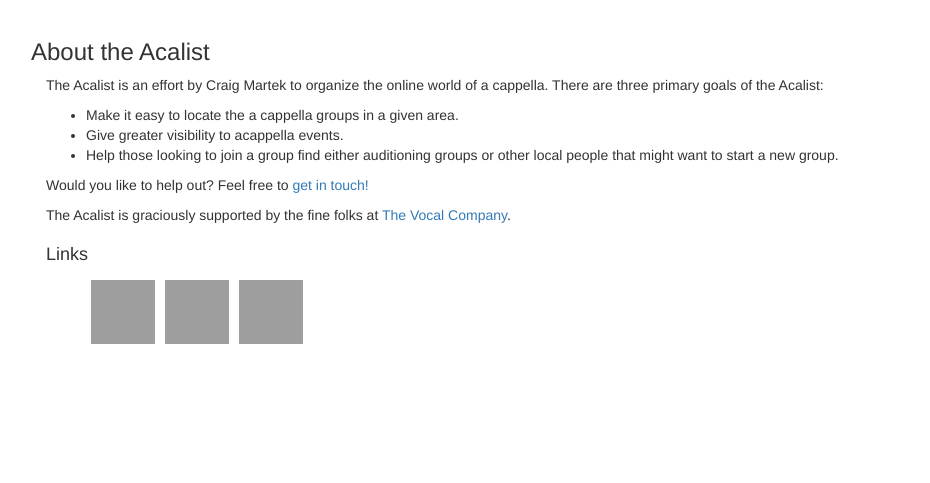
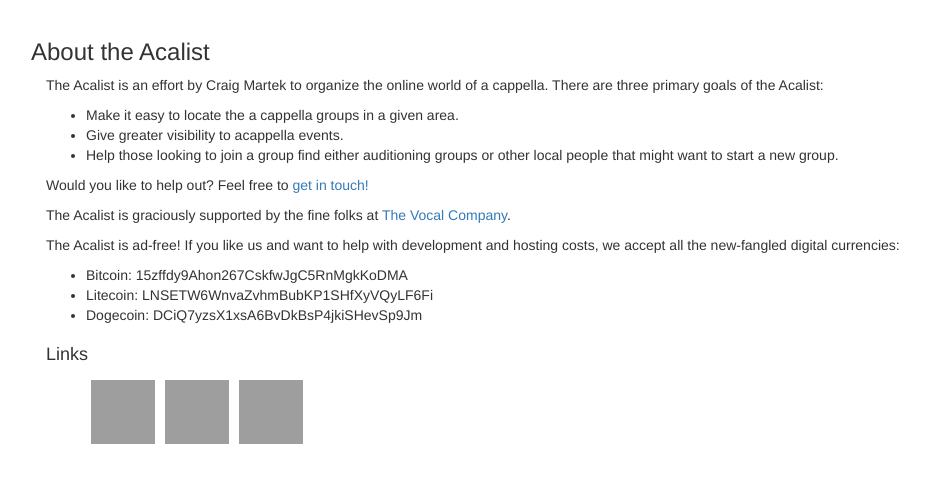
Before and after one commit to craigatron/acalist, a Django app: template comingsoon/templates/comingsoon/about.html in a window 1280 px wide. Shown: the part 51-534 px from the top of the page, without its empty margins (54-984 px from the left). Run offline with Django 3.2, Linux system fonts and the light colour scheme; the template is opened without the code that fills it, so the values that code supplies are empty; parts of the project's set-up code (start-up, migrations or seed data) failed here and were passed over; some libraries are stand-ins or nearby versions; grey boxes are pictures that could not be loaded.

Commit message:
added support addresses

```diff
--- a/comingsoon/templates/comingsoon/about.html
+++ b/comingsoon/templates/comingsoon/about.html
@@ -20,6 +20,14 @@
         <p>Would you like to help out?  Feel free to <a href="mailto:craigmartek@gmail.com">get in touch!</a></p>
         <p>The Acalist is graciously supported by the fine folks at <a href="http://thevocalcompany.com" target="_blank">The Vocal Company</a>.</p>
       </div>
+      <div class="container">
+        <p>The Acalist is ad-free!  If you like us and want to help with development and hosting costs, we accept all the new-fangled digital currencies:</p>
+        <ul>
+          <li>Bitcoin: 15zffdy9Ahon267CskfwJgC5RnMgkKoDMA</li>
+          <li>Litecoin: LNSETW6WnvaZvhmBubKP1SHfXyVQyLF6Fi</li>
+          <li>Dogecoin: DCiQ7yzsX1xsA6BvDkBsP4jkiSHevSp9Jm</li>
+        </ul>
+      </div>
       <div class="container social-links">
         <h4>Links</h4>
         <ul>
```
